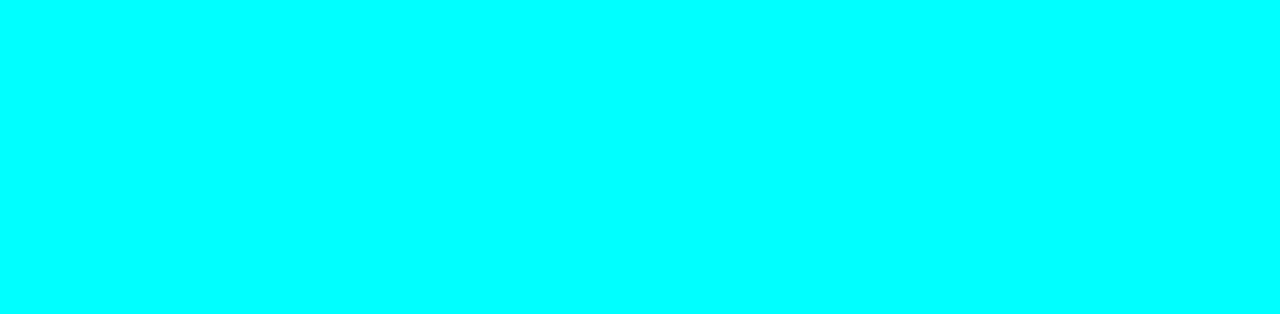
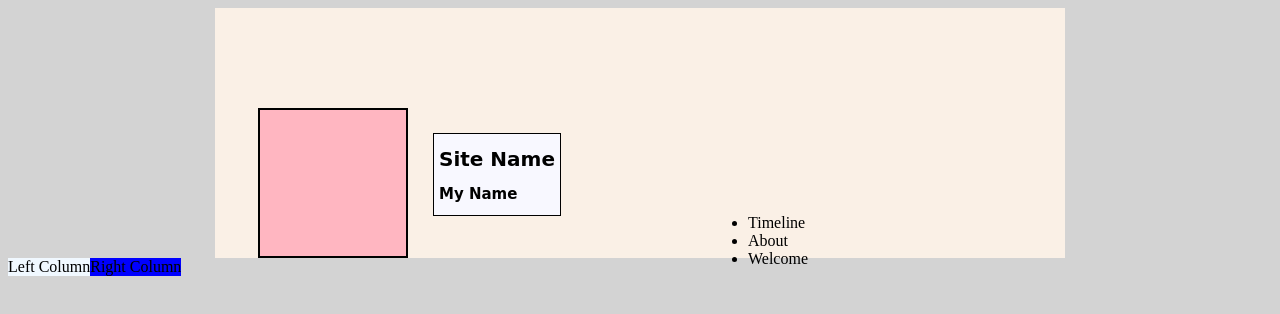
Before and after one commit to grj923/social-network-page, a plain HTML site: page index.html in a window 1280 px wide. Drawn offline with Linux system fonts and the light colour scheme.

Commit message:
day One Progress

```diff
--- a/index.html
+++ b/index.html
@@ -6,5 +6,29 @@
     <meta name="viewport" content="width=device-width, initial-scale=1.0" />
     <title>Social Network Page</title>
   </head>
-  <body></body>
+  <body>
+    <div class="header">
+      <div class="profilepic"></div>
+      <div class="sitename">
+        <h1>Site Name</h1>
+        <h2>My Name</h2>
+      </div>
+      <div class="navmenu">
+        <ul>
+          <li>Timeline</li>
+          <li>About</li>
+          <li>Welcome</li>
+        </ul>
+      </div>
+      <div class="button"></div>
+    </div>
+    <div class="column">
+      <div class="column left" style="background-color: aliceblue">
+        Left Column
+      </div>
+      <div class="column right" style="background-color: blue">
+        Right Column
+      </div>
+    </div>
+  </body>
 </html>
--- a/style.css
+++ b/style.css
@@ -1,3 +1,41 @@
+* {
+  box-sizing: border-box;
+}
 body {
-  background-color: aqua;
+  background-color: lightgray;
+  position: relative;
 }
+.header {
+  width: 850px;
+  height: 250px;
+  background-color: linen;
+  margin: auto;
+}
+.profilepic {
+  width: 150px;
+  height: 150px;
+  background-color: lightpink;
+  position: absolute;
+  top: 100px;
+  left: 250px;
+  border: 2px solid black;
+}
+.sitename {
+  font-size: 10px;
+  font-family: cursive;
+  position: absolute;
+  top: 125px;
+  left: 425px;
+  border: 1px solid black;
+  background-color: ghostwhite;
+  padding-left: 5px;
+  padding-right: 5px;
+}
+.navmenu {
+  position: absolute;
+  left: 700px;
+  top: 190px;
+}
+.column {
+  float: left;
+}
```
